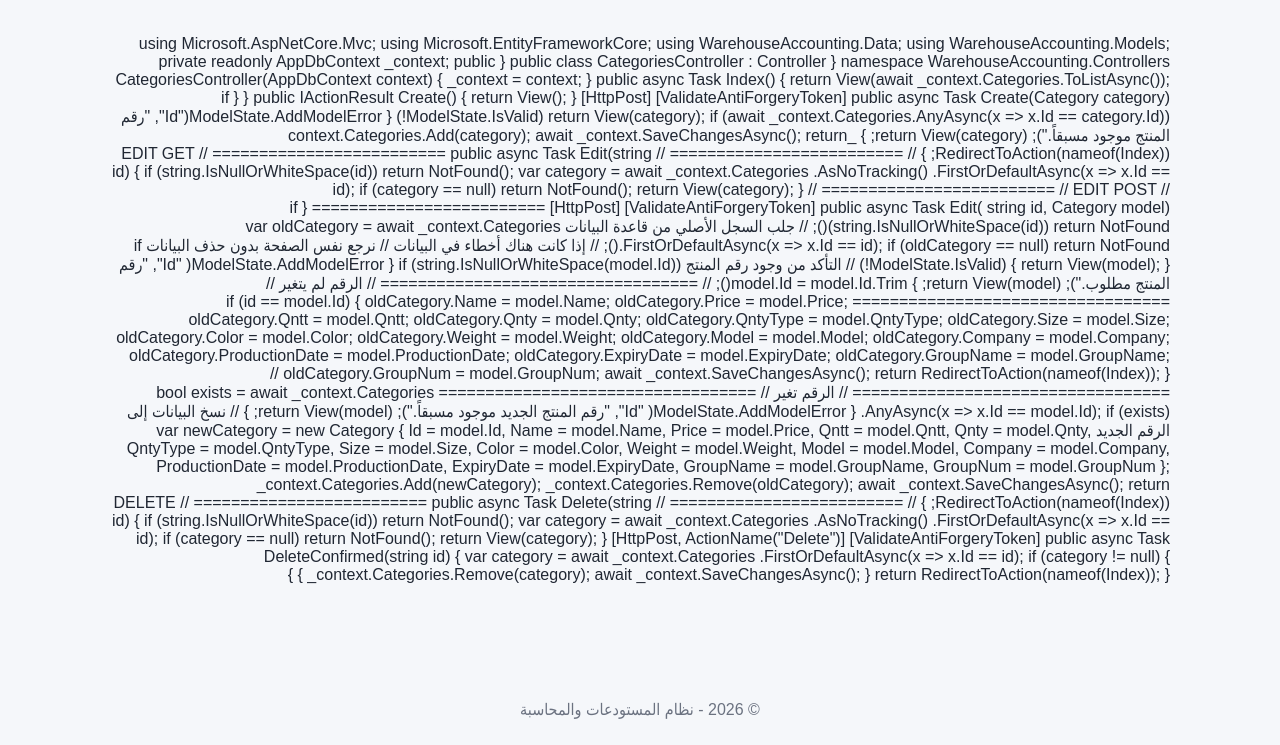
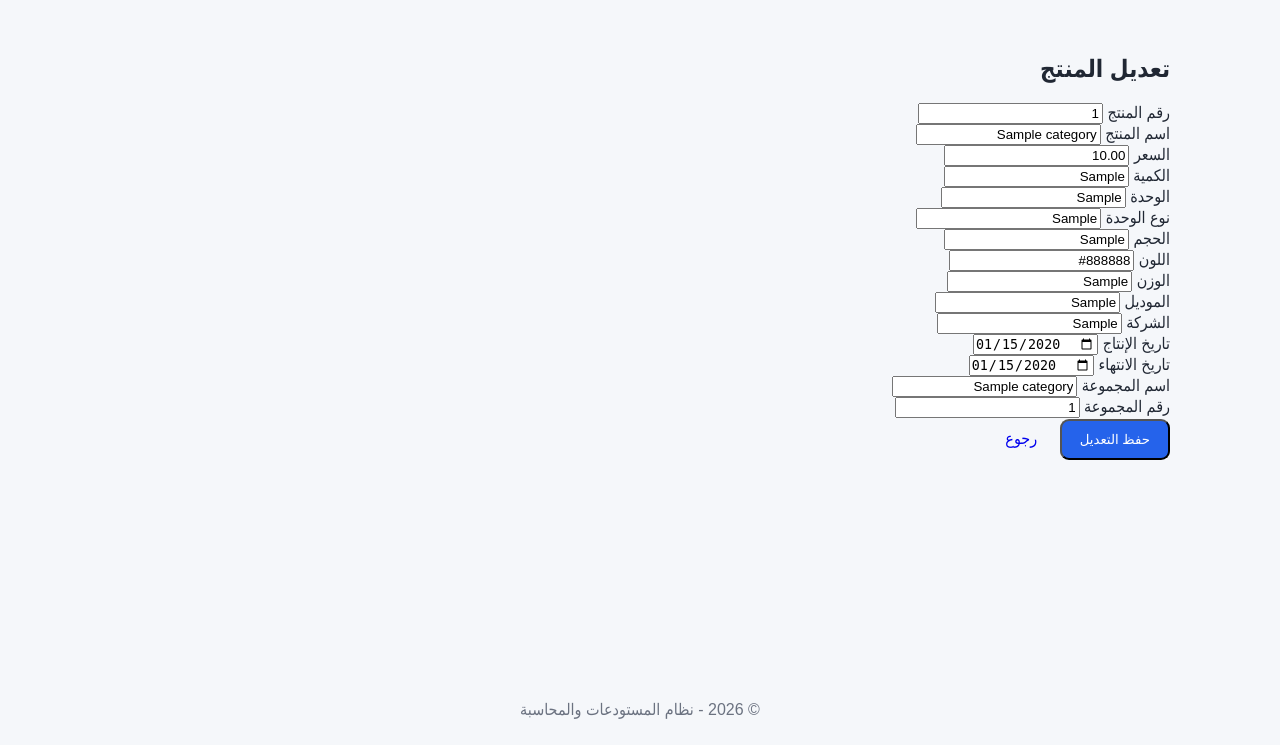
Before and after one commit to khayale/WarehouseAccounting, an ASP.NET Core app: page /Categories/Edit/1 in a window 1280 px wide. Shown: the part 55-800 px from the top of the page. Run offline with ASP.NET Core 8, Linux system fonts and the light colour scheme; tables that the repository leaves empty hold one stand-in row (values such as "Sample post"); data that the repository does not hold is empty.

Commit message:
Add files via upload

```diff
--- a/Views/Categories/Edit.cshtml
+++ b/Views/Categories/Edit.cshtml
@@ -1,209 +1,124 @@
-using Microsoft.AspNetCore.Mvc;
-using Microsoft.EntityFrameworkCore;
-using WarehouseAccounting.Data;
-using WarehouseAccounting.Models;
+@model WarehouseAccounting.Models.Category
 
-namespace WarehouseAccounting.Controllers
-{
-    public class CategoriesController : Controller
-    {
-        private readonly AppDbContext _context;
+@{
+    ViewData["Title"] = "تعديل المنتج";
+}
 
-        public CategoriesController(AppDbContext context)
-        {
-            _context = context;
-        }
+<h2>تعديل المنتج</h2>
 
-        public async Task<IActionResult> Index()
-        {
-            return View(await _context.Categories.ToListAsync());
-        }
+<form asp-controller="Categories"
+      asp-action="Edit"
+      method="post">
 
-        public IActionResult Create()
-        {
-            return View();
-        }
+    @Html.AntiForgeryToken()
 
-        [HttpPost]
-        [ValidateAntiForgeryToken]
-        public async Task<IActionResult> Create(Category category)
-        {
-            if (!ModelState.IsValid)
-                return View(category);
+    <!-- الرقم القديم للسجل -->
+    <input type="hidden" name="oldId" value="@Model.Id" />
 
-            if (await _context.Categories.AnyAsync(x => x.Id == category.Id))
-            {
-                ModelState.AddModelError("Id", "رقم المنتج موجود مسبقاً.");
-                return View(category);
-            }
+    <div asp-validation-summary="All" class="text-danger"></div>
 
-            _context.Categories.Add(category);
-            await _context.SaveChangesAsync();
+    <div class="mb-3">
+        <label asp-for="Id">رقم المنتج</label>
+        <input asp-for="Id" class="form-control" />
+        <span asp-validation-for="Id" class="text-danger"></span>
+    </div>
 
-            return RedirectToAction(nameof(Index));
-        }
+    <div class="mb-3">
+        <label asp-for="Name">اسم المنتج</label>
+        <input asp-for="Name" class="form-control" />
+        <span asp-validation-for="Name" class="text-danger"></span>
+    </div>
 
-        // =========================
-        // EDIT GET
-        // =========================
+    <div class="mb-3">
+        <label asp-for="Price">السعر</label>
+        <input asp-for="Price" class="form-control" />
+        <span asp-validation-for="Price" class="text-danger"></span>
+    </div>
 
-        public async Task<IActionResult> Edit(string id)
-        {
-            if (string.IsNullOrWhiteSpace(id))
-                return NotFound();
+    <div class="mb-3">
+        <label asp-for="Qntt">الكمية</label>
+        <input asp-for="Qntt" class="form-control" />
+        <span asp-validation-for="Qntt" class="text-danger"></span>
+    </div>
 
-            var category = await _context.Categories
-                .AsNoTracking()
-                .FirstOrDefaultAsync(x => x.Id == id);
+    <div class="mb-3">
+        <label asp-for="Qnty">الوحدة</label>
+        <input asp-for="Qnty" class="form-control" />
+        <span asp-validation-for="Qnty" class="text-danger"></span>
+    </div>
 
-            if (category == null)
-                return NotFound();
+    <div class="mb-3">
+        <label asp-for="QntyType">نوع الوحدة</label>
+        <input asp-for="QntyType" class="form-control" />
+        <span asp-validation-for="QntyType" class="text-danger"></span>
+    </div>
 
-            return View(category);
-        }
+    <div class="mb-3">
+        <label asp-for="Size">الحجم</label>
+        <input asp-for="Size" class="form-control" />
+        <span asp-validation-for="Size" class="text-danger"></span>
+    </div>
 
-        // =========================
-        // EDIT POST
-        // =========================
+    <div class="mb-3">
+        <label asp-for="Color">اللون</label>
+        <input asp-for="Color" class="form-control" />
+        <span asp-validation-for="Color" class="text-danger"></span>
+    </div>
 
-        [HttpPost]
-        [ValidateAntiForgeryToken]
-        public async Task<IActionResult> Edit(
-            string id,
-            Category model)
-        {
-            if (string.IsNullOrWhiteSpace(id))
-                return NotFound();
+    <div class="mb-3">
+        <label asp-for="Weight">الوزن</label>
+        <input asp-for="Weight" class="form-control" />
+        <span asp-validation-for="Weight" class="text-danger"></span>
+    </div>
 
-            // جلب السجل الأصلي من قاعدة البيانات
-            var oldCategory = await _context.Categories
-                .FirstOrDefaultAsync(x => x.Id == id);
+    <div class="mb-3">
+        <label asp-for="Model">الموديل</label>
+        <input asp-for="Model" class="form-control" />
+        <span asp-validation-for="Model" class="text-danger"></span>
+    </div>
 
-            if (oldCategory == null)
-                return NotFound();
+    <div class="mb-3">
+        <label asp-for="Company">الشركة</label>
+        <input asp-for="Company" class="form-control" />
+        <span asp-validation-for="Company" class="text-danger"></span>
+    </div>
 
-            // إذا كانت هناك أخطاء في البيانات
-            // نرجع نفس الصفحة بدون حذف البيانات
-            if (!ModelState.IsValid)
-            {
-                return View(model);
-            }
+    <div class="mb-3">
+        <label asp-for="ProductionDate">تاريخ الإنتاج</label>
+        <input asp-for="ProductionDate"
+               type="date"
+               class="form-control" />
+        <span asp-validation-for="ProductionDate" class="text-danger"></span>
+    </div>
 
-            // التأكد من وجود رقم المنتج
-            if (string.IsNullOrWhiteSpace(model.Id))
-            {
-                ModelState.AddModelError(
-                    "Id",
-                    "رقم المنتج مطلوب.");
+    <div class="mb-3">
+        <label asp-for="ExpiryDate">تاريخ الانتهاء</label>
+        <input asp-for="ExpiryDate"
+               type="date"
+               class="form-control" />
+        <span asp-validation-for="ExpiryDate" class="text-danger"></span>
+    </div>
 
-                return View(model);
-            }
+    <div class="mb-3">
+        <label asp-for="GroupName">اسم المجموعة</label>
+        <input asp-for="GroupName" class="form-control" />
+        <span asp-validation-for="GroupName" class="text-danger"></span>
+    </div>
 
-            model.Id = model.Id.Trim();
+    <div class="mb-3">
+        <label asp-for="GroupNum">رقم المجموعة</label>
+        <input asp-for="GroupNum" class="form-control" />
+        <span asp-validation-for="GroupNum" class="text-danger"></span>
+    </div>
 
-            // ==================================
-            // الرقم لم يتغير
-            // ==================================
+    <button type="submit" class="btn btn-primary">
+        حفظ التعديل
+    </button>
 
-            if (id == model.Id)
-            {
-                oldCategory.Name = model.Name;
-                oldCategory.Price = model.Price;
-                oldCategory.Qntt = model.Qntt;
-                oldCategory.Qnty = model.Qnty;
-                oldCategory.QntyType = model.QntyType;
-                oldCategory.Size = model.Size;
-                oldCategory.Color = model.Color;
-                oldCategory.Weight = model.Weight;
-                oldCategory.Model = model.Model;
-                oldCategory.Company = model.Company;
-                oldCategory.ProductionDate = model.ProductionDate;
-                oldCategory.ExpiryDate = model.ExpiryDate;
-                oldCategory.GroupName = model.GroupName;
-                oldCategory.GroupNum = model.GroupNum;
+    <a asp-controller="Categories"
+       asp-action="Index"
+       class="btn btn-secondary">
+        رجوع
+    </a>
 
-                await _context.SaveChangesAsync();
-
-                return RedirectToAction(nameof(Index));
-            }
-
-            // ==================================
-            // الرقم تغير
-            // ==================================
-
-            bool exists = await _context.Categories
-                .AnyAsync(x => x.Id == model.Id);
-
-            if (exists)
-            {
-                ModelState.AddModelError(
-                    "Id",
-                    "رقم المنتج الجديد موجود مسبقاً.");
-
-                return View(model);
-            }
-
-            // نسخ البيانات إلى الرقم الجديد
-            var newCategory = new Category
-            {
-                Id = model.Id,
-                Name = model.Name,
-                Price = model.Price,
-                Qntt = model.Qntt,
-                Qnty = model.Qnty,
-                QntyType = model.QntyType,
-                Size = model.Size,
-                Color = model.Color,
-                Weight = model.Weight,
-                Model = model.Model,
-                Company = model.Company,
-                ProductionDate = model.ProductionDate,
-                ExpiryDate = model.ExpiryDate,
-                GroupName = model.GroupName,
-                GroupNum = model.GroupNum
-            };
-
-            _context.Categories.Add(newCategory);
-            _context.Categories.Remove(oldCategory);
-
-            await _context.SaveChangesAsync();
-
-            return RedirectToAction(nameof(Index));
-        }
-
-        // =========================
-        // DELETE
-        // =========================
-
-        public async Task<IActionResult> Delete(string id)
-        {
-            if (string.IsNullOrWhiteSpace(id))
-                return NotFound();
-
-            var category = await _context.Categories
-                .AsNoTracking()
-                .FirstOrDefaultAsync(x => x.Id == id);
-
-            if (category == null)
-                return NotFound();
-
-            return View(category);
-        }
-
-        [HttpPost, ActionName("Delete")]
-        [ValidateAntiForgeryToken]
-        public async Task<IActionResult> DeleteConfirmed(string id)
-        {
-            var category = await _context.Categories
-                .FirstOrDefaultAsync(x => x.Id == id);
-
-            if (category != null)
-            {
-                _context.Categories.Remove(category);
-                await _context.SaveChangesAsync();
-            }
-
-            return RedirectToAction(nameof(Index));
-        }
-    }
-}
+</form>
```
